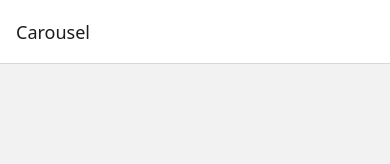
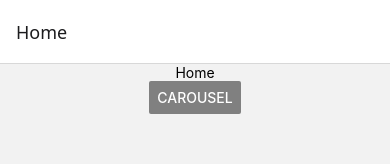
Before and after one commit to burakekincioglu/AnimatedProject, a React Native app: screen / in a window 390 px wide. Shown: the top 164 px of the page. Built offline with nearby package versions, Linux system fonts and the light colour scheme.

Commit message:
Home screen added

```diff
--- a/App.js
+++ b/App.js
@@ -1,9 +1,11 @@
 import { createStaticNavigation } from '@react-navigation/native'
 import { createNativeStackNavigator } from '@react-navigation/native-stack'
 import CarouselScreen from './Screens/CarouselScreen'
+import HomeScreen from './Screens/Home'
 
 const RootStack = createNativeStackNavigator({
   screens: {
+    Home: HomeScreen,
     Carousel: CarouselScreen
   }
 })
--- a/Screens/Home.tsx
+++ b/Screens/Home.tsx
@@ -1,20 +1,23 @@
-import React from 'react'
-import { Button, StyleSheet, Text, View } from 'react-native'
+import { useNavigation } from '@react-navigation/native';
+import React from 'react';
+import { Button, StyleSheet, Text, View } from 'react-native';
 
-const Home = () => {
+const HomeScreen = () => {
+    const navigation = useNavigation();
+
     return (
         <View style={styles.container}>
         <Text>Home</Text>
         <Button
         title='Carousel'
         color={'gray'}
-      onPress={() => console.log("bune")}
+        onPress={() => navigation.navigate('Carousel')}
         />
         </View>
     )
 }
 
-export default Home
+export default HomeScreen
 
 const styles = StyleSheet.create({
     container: {justifyContent: "center", alignItems: "center"}
```
Lines whose indentation alone changed are shown as unchanged.
